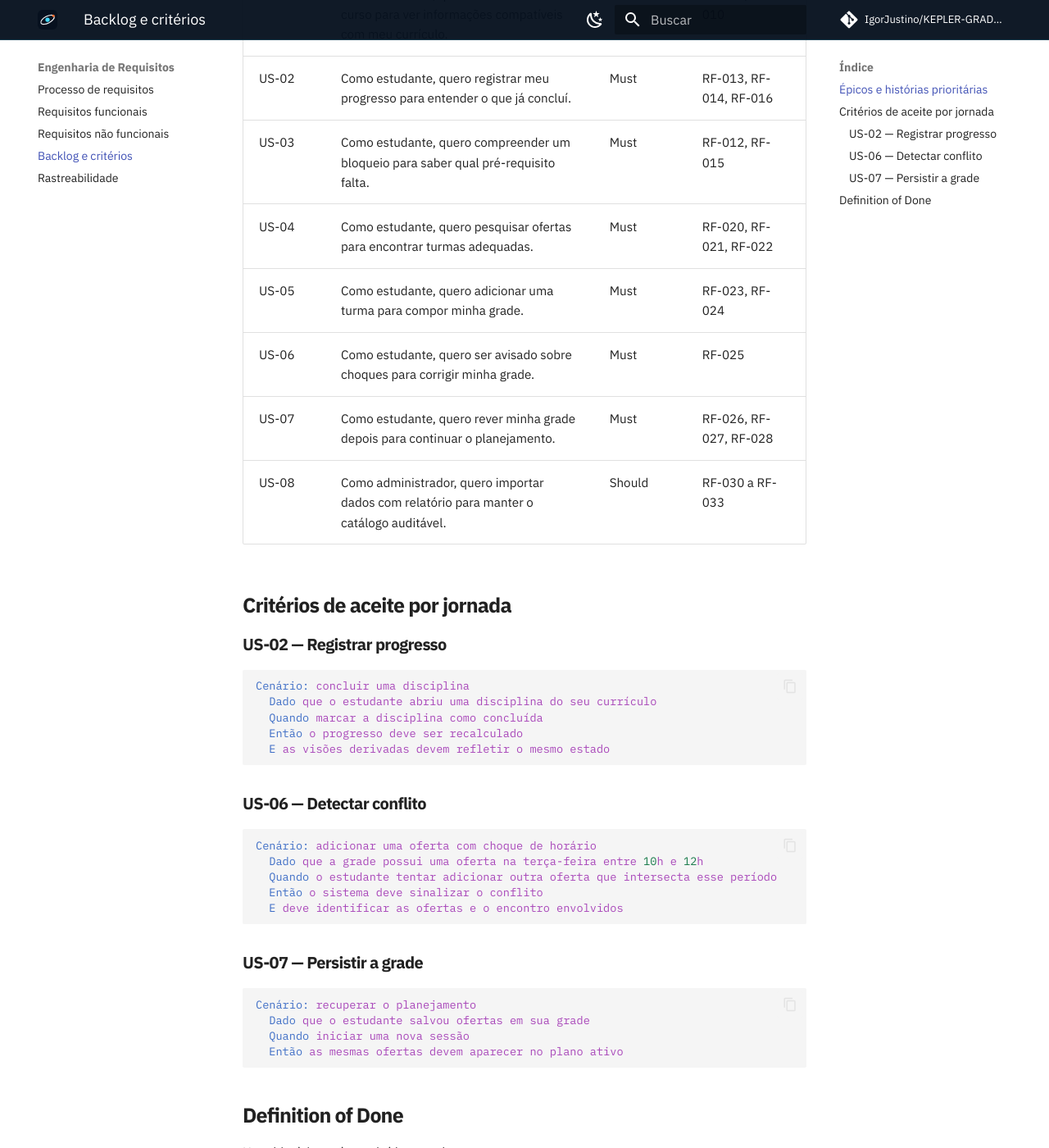
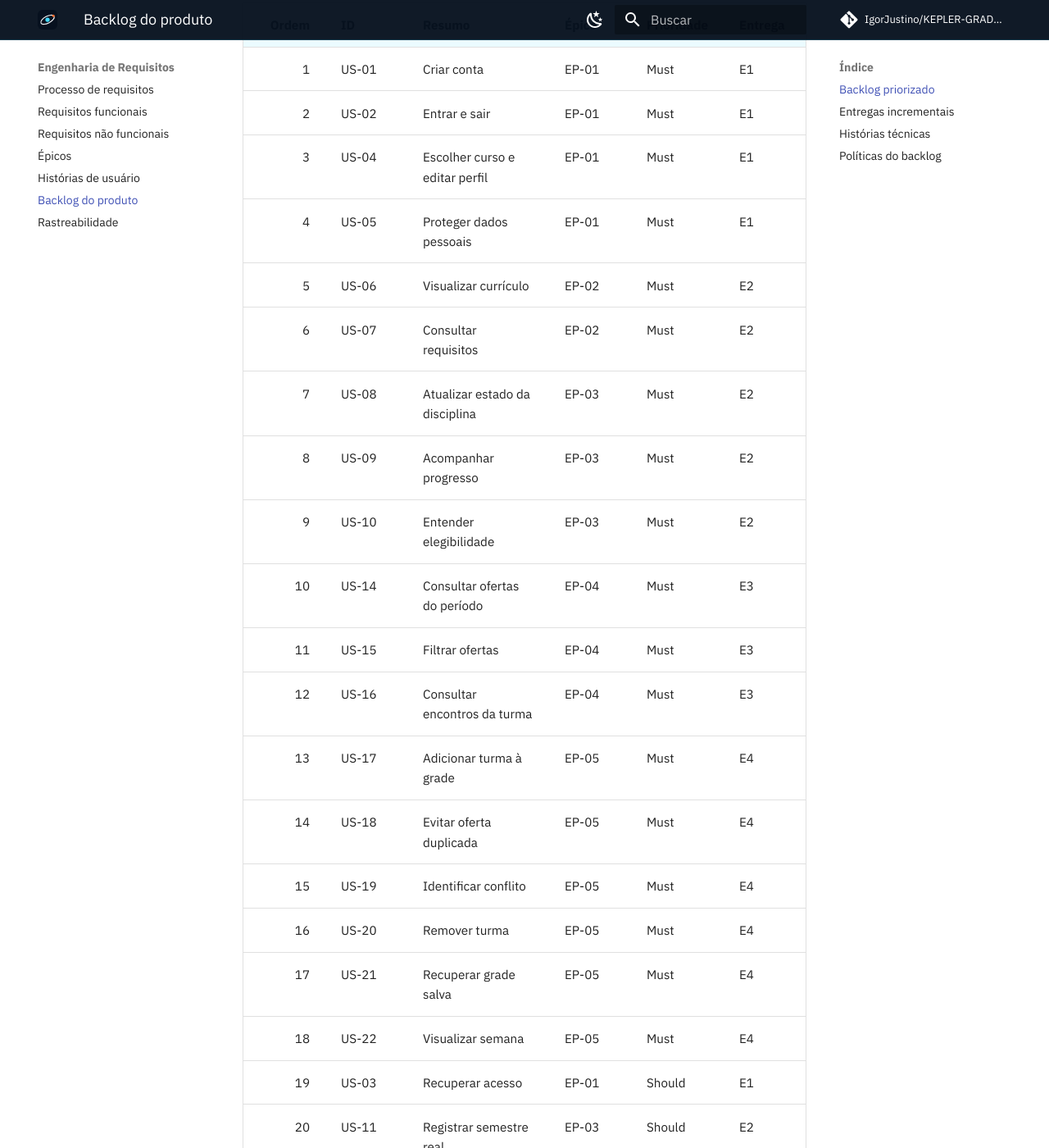
Before and after one commit to IgorJustino/KEPLER-GRADE-WEB, an MkDocs documentation site: the page built from docs/requisitos/backlog.md, in a window 1280 px wide and 1400 px high, scrolled down 368 px. Shown: the whole window at 82% size. Built offline with MkDocs 1.6.1 and Material for MkDocs 9.7.7, drawn with Linux system fonts in a browser that asks for light colours; comment, search, counter and statistics services are not loaded; some of the changed text lies outside the part shown.

Commit message:
docs: detalha epicos e historias de usuario

````diff
--- a/docs/requisitos/backlog.md
+++ b/docs/requisitos/backlog.md
@@ -1,58 +1,65 @@
-# Backlog e critérios de aceite
+# Backlog do produto
 
-## Épicos e histórias prioritárias
+O backlog organiza as 27 histórias de usuário em ordem de valor, dependência e risco. A prioridade usa **MoSCoW**: Must, Should, Could e Won't no recorte atual.
 
-| ID | História de usuário | Prioridade | Requisitos |
+## Backlog priorizado
+
+| Ordem | ID | Resumo | Épico | Prioridade | Entrega |
+|---:|---|---|---|---|---|
+| 1 | US-01 | Criar conta | EP-01 | Must | E1 |
+| 2 | US-02 | Entrar e sair | EP-01 | Must | E1 |
+| 3 | US-04 | Escolher curso e editar perfil | EP-01 | Must | E1 |
+| 4 | US-05 | Proteger dados pessoais | EP-01 | Must | E1 |
+| 5 | US-06 | Visualizar currículo | EP-02 | Must | E2 |
+| 6 | US-07 | Consultar requisitos | EP-02 | Must | E2 |
+| 7 | US-08 | Atualizar estado da disciplina | EP-03 | Must | E2 |
+| 8 | US-09 | Acompanhar progresso | EP-03 | Must | E2 |
+| 9 | US-10 | Entender elegibilidade | EP-03 | Must | E2 |
+| 10 | US-14 | Consultar ofertas do período | EP-04 | Must | E3 |
+| 11 | US-15 | Filtrar ofertas | EP-04 | Must | E3 |
+| 12 | US-16 | Consultar encontros da turma | EP-04 | Must | E3 |
+| 13 | US-17 | Adicionar turma à grade | EP-05 | Must | E4 |
+| 14 | US-18 | Evitar oferta duplicada | EP-05 | Must | E4 |
+| 15 | US-19 | Identificar conflito | EP-05 | Must | E4 |
+| 16 | US-20 | Remover turma | EP-05 | Must | E4 |
+| 17 | US-21 | Recuperar grade salva | EP-05 | Must | E4 |
+| 18 | US-22 | Visualizar semana | EP-05 | Must | E4 |
+| 19 | US-03 | Recuperar acesso | EP-01 | Should | E1 |
+| 20 | US-11 | Registrar semestre real | EP-03 | Should | E2 |
+| 21 | US-12 | Registrar tentativas | EP-03 | Should | E2 |
+| 22 | US-13 | Alternar visões de progresso | EP-03 | Should | E2 |
+| 23 | US-23 | Ver carga selecionada | EP-05 | Should | E4 |
+| 24 | US-24 | Importar catálogo versionado | EP-06 | Should | E3 |
+| 25 | US-25 | Validar dados importados | EP-06 | Should | E3 |
+| 26 | US-26 | Consultar relatório de importação | EP-06 | Should | E3 |
+| 27 | US-27 | Rastrear origem e vigência | EP-06 | Should | E3 |
+
+## Entregas incrementais
+
+| Entrega | Objetivo demonstrável | Histórias |
+|---|---|---|
+| E0 — Fundação | Ambiente, CI, documentação e decisões iniciais | HT-01, HT-05 |
+| E1 — Identidade | Estudante acessa uma área privada vinculada ao curso | US-01 a US-05, HT-02 |
+| E2 — Progresso | Estudante compreende currículo, progresso e elegibilidade | US-06 a US-13, HT-03 |
+| E3 — Ofertas | Catálogo versionado pode ser consultado e filtrado | US-14 a US-16, US-24 a US-27 |
+| E4 — Planejamento | Estudante monta, corrige e recupera sua grade | US-17 a US-23, HT-04 |
+| E5 — Consolidação | Jornada responsiva, acessível, testada e documentada | Todas |
+
+## Histórias técnicas
+
+| ID | História técnica | RNFs | Prioridade |
 |---|---|---|---|
-| US-01 | Como estudante, quero escolher meu curso para ver informações compatíveis com meu currículo. | Must | RF-004, RF-010 |
-| US-02 | Como estudante, quero registrar meu progresso para entender o que já concluí. | Must | RF-013, RF-014, RF-016 |
-| US-03 | Como estudante, quero compreender um bloqueio para saber qual pré-requisito falta. | Must | RF-012, RF-015 |
-| US-04 | Como estudante, quero pesquisar ofertas para encontrar turmas adequadas. | Must | RF-020, RF-021, RF-022 |
-| US-05 | Como estudante, quero adicionar uma turma para compor minha grade. | Must | RF-023, RF-024 |
-| US-06 | Como estudante, quero ser avisado sobre choques para corrigir minha grade. | Must | RF-025 |
-| US-07 | Como estudante, quero rever minha grade depois para continuar o planejamento. | Must | RF-026, RF-027, RF-028 |
-| US-08 | Como administrador, quero importar dados com relatório para manter o catálogo auditável. | Should | RF-030 a RF-033 |
+| HT-01 | Configurar typecheck, lint, testes e build como gates da CI. | RNF-001, RNF-009 | Must |
+| HT-02 | Aplicar autenticação, autorização e gestão segura de segredos. | RNF-002, RNF-003, RNF-010 | Must |
+| HT-03 | Cobrir elegibilidade e progresso com testes de domínio. | RNF-011 | Must |
+| HT-04 | Cobrir conflitos de horário com testes unitários e E2E. | RNF-011 | Must |
+| HT-05 | Tornar migrações e catálogo reproduzíveis e rastreáveis. | RNF-008, RNF-012 | Must |
+| HT-06 | Validar interface em 360 px, teclado, contraste e erros. | RNF-004, RNF-005, RNF-006, RNF-007 | Must |
 
-## Critérios de aceite por jornada
+## Políticas do backlog
 
-### US-02 — Registrar progresso
-
-```gherkin
-Cenário: concluir uma disciplina
-  Dado que o estudante abriu uma disciplina do seu currículo
-  Quando marcar a disciplina como concluída
-  Então o progresso deve ser recalculado
-  E as visões derivadas devem refletir o mesmo estado
-```
-
-### US-06 — Detectar conflito
-
-```gherkin
-Cenário: adicionar uma oferta com choque de horário
-  Dado que a grade possui uma oferta na terça-feira entre 10h e 12h
-  Quando o estudante tentar adicionar outra oferta que intersecta esse período
-  Então o sistema deve sinalizar o conflito
-  E deve identificar as ofertas e o encontro envolvidos
-```
-
-### US-07 — Persistir a grade
-
-```gherkin
-Cenário: recuperar o planejamento
-  Dado que o estudante salvou ofertas em sua grade
-  Quando iniciar uma nova sessão
-  Então as mesmas ofertas devem aparecer no plano ativo
-```
-
-## Definition of Done
-
-Uma história está concluída quando:
-
-- comportamento e critérios de aceite foram atendidos;
-- estados de carregamento, vazio e erro foram considerados;
-- tipos e autorização foram verificados;
-- teste proporcional ao risco foi executado;
-- acessibilidade básica foi revisada;
-- documentação e rastreabilidade foram atualizadas;
-- build e verificações automatizadas passam;
-- logs e fixtures não contêm segredos ou dados pessoais.
+- uma história só entra em desenvolvimento quando cumpre a Definition of Ready;
+- prioridade pode mudar após validação, com justificativa registrada;
+- histórias não concluídas retornam ao backlog sem ocultar trabalho restante;
+- a evidência de conclusão deve aparecer na [matriz de rastreabilidade](rastreabilidade.md);
+- o texto e os critérios detalhados ficam no [catálogo de histórias](historias-usuario.md).
--- a/mkdocs.yml
+++ b/mkdocs.yml
@@ -43,7 +43,9 @@ nav:
       - Processo de requisitos: requisitos/processo.md
       - Requisitos funcionais: requisitos/funcionais.md
       - Requisitos não funcionais: requisitos/nao-funcionais.md
-      - Backlog e critérios: requisitos/backlog.md
+      - Épicos: requisitos/epicos.md
+      - Histórias de usuário: requisitos/historias-usuario.md
+      - Backlog do produto: requisitos/backlog.md
       - Rastreabilidade: requisitos/rastreabilidade.md
   - Desenvolvimento:
       - Metodologia: desenvolvimento/metodologia.md
````
Also changed, not shown: docs/requisitos/epicos.md (added, +102 -0 lines), docs/requisitos/historias-usuario.md (added, +370 -0 lines), docs/requisitos/rastreabilidade.md (+50 -12 lines).
